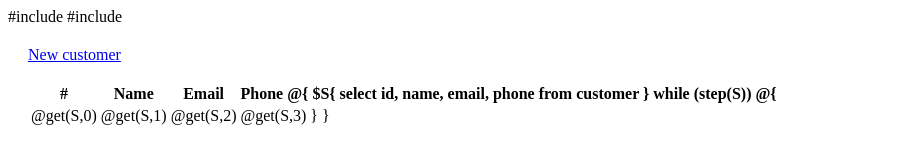
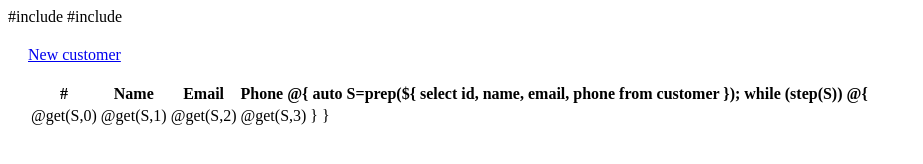
Before and after one commit to russellw/verbena, a plain HTML site: page pages/customers.html in a window 1280 px wide. Shown: the whole page, without its empty margins (0-923 px from the left). Drawn offline with Linux system fonts and the light colour scheme.

Commit message:
quoted SQL

```diff
--- a/pages/customers.html
+++ b/pages/customers.html
@@ -30,9 +30,9 @@ with Verbena.  If not, see <https://www.gnu.org/licenses/>.
       <th>Phone
 
     @{
-        $S{
+        auto S=prep(${
             select id, name, email, phone from customer
-        }
+        });
 		while (step(S)) @{
             <tr class="link-row"  data-id="@get(S,0)">
               <td>@get(S,0)
```
Also changed, not shown: pages/customer.html (+4 -3 lines), 1 other file.
